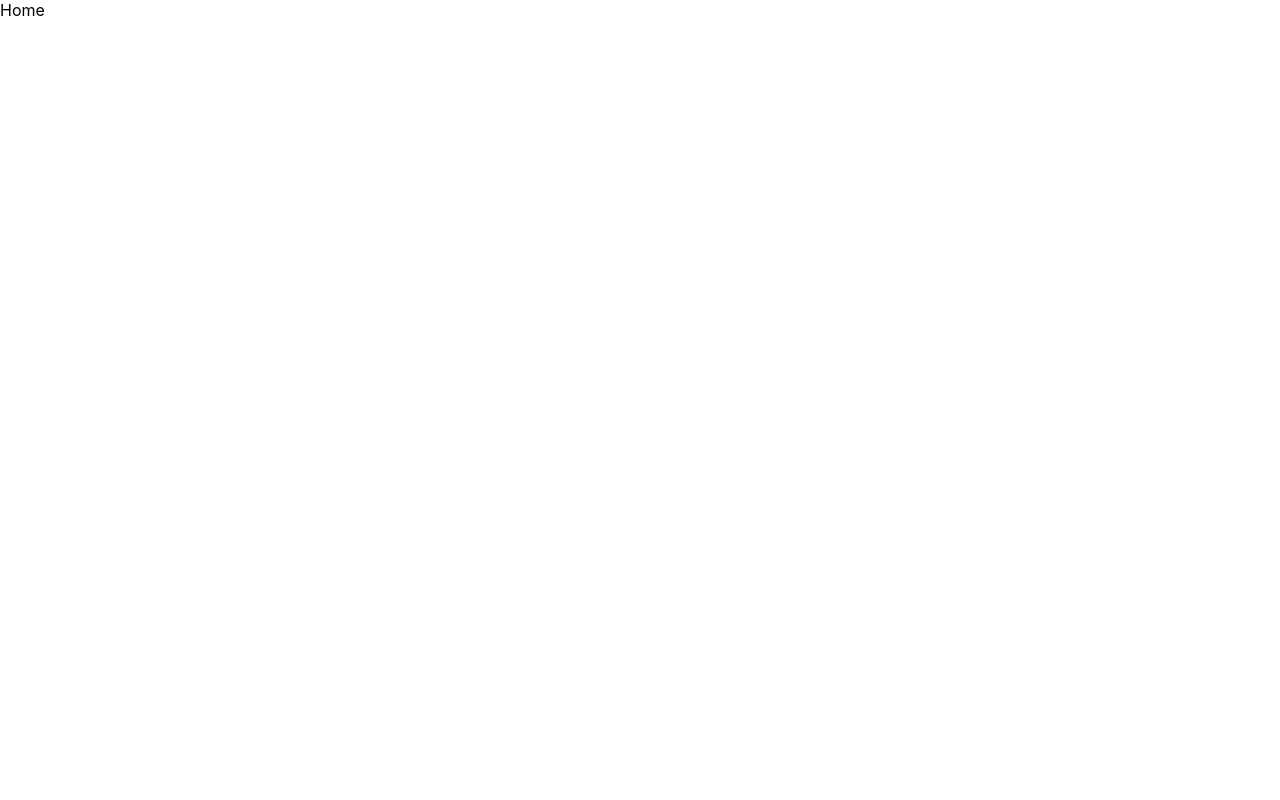
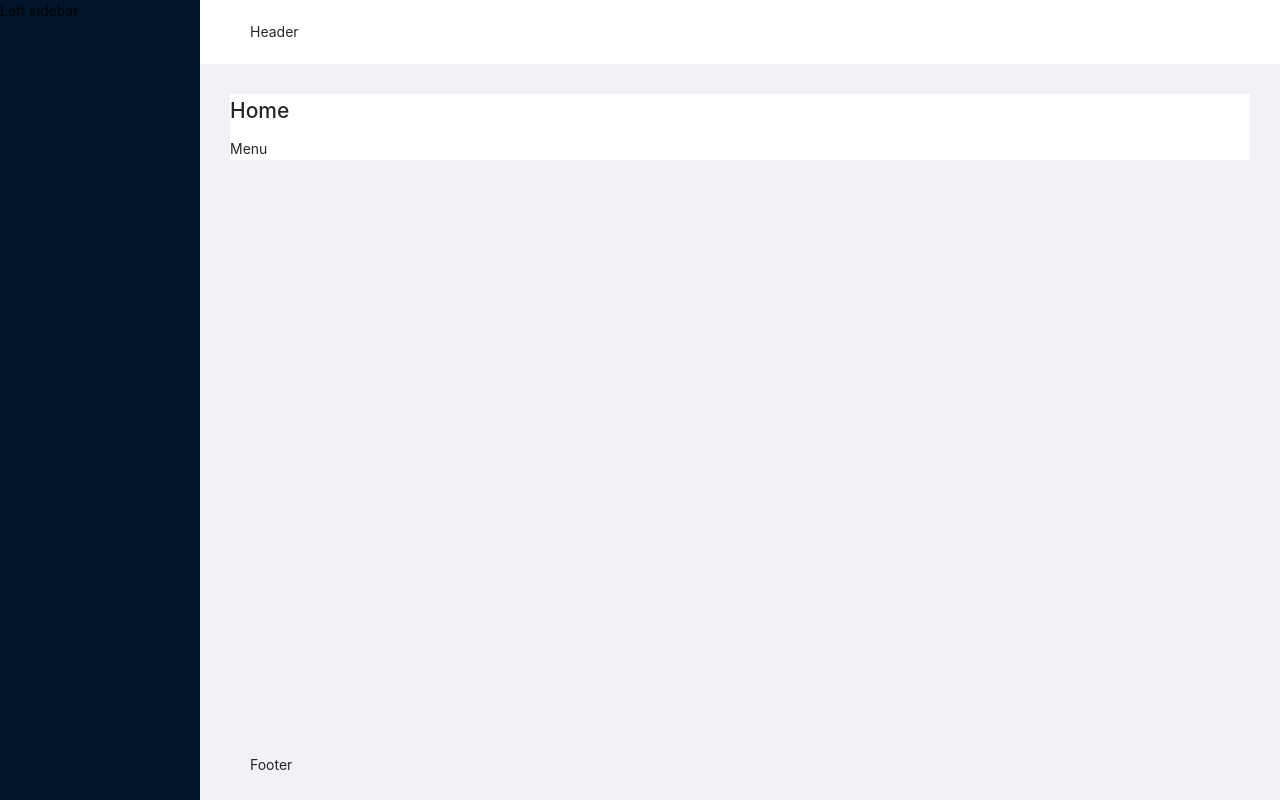
Before and after one commit to dima991911/vocabulary, a React (Create React App) app in the folder frontend/: page / in a window 1280 px wide. Built offline with nearby package versions, Linux system fonts and the light colour scheme.

Commit message:
implement ant design

```diff
--- a/frontend/package.json
+++ b/frontend/package.json
@@ -10,6 +10,8 @@
     "@types/node": "^12.20.3",
     "@types/react": "^17.0.2",
     "@types/react-dom": "^17.0.1",
+    "antd": "^4.12.3",
+    "axios": "^0.21.1",
     "react": "^17.0.1",
     "react-dom": "^17.0.1",
     "react-redux": "^7.2.2",
--- a/frontend/src/App.css
+++ b/frontend/src/App.css
@@ -0,0 +1,17 @@
+@import '~antd/dist/antd.css';
+
+.site-layout-background {
+    background-color: #fff;
+}
+
+.main-section {
+    min-height: 100vh;
+}
+
+.content-section {
+    margin: 30px;
+}
+
+.content-section-wrapper {
+    background: #fff;
+}
--- a/frontend/src/App.tsx
+++ b/frontend/src/App.tsx
@@ -1,6 +1,7 @@
 import React from 'react';
 import { Provider } from "react-redux";
 import { BrowserRouter as Router, Route } from "react-router-dom";
+import { Layout } from "antd";
 
 import './App.css';
 
@@ -8,16 +9,30 @@ import { Home, Login, SignUp } from "./pages";
 
 import { store } from "./store";
 
+const { Content, Footer, Header, Sider } = Layout;
+
 function App() {
     return (
         <Provider store={store}>
-            <Router>
-                <div>
-                    <Route path="/" exact component={Home} />
-                    <Route path="/login" exact component={Login} />
-                    <Route path="/signup" exact component={SignUp} />
-                </div>
-            </Router>
+            <Layout>
+                <Sider>Left sidebar</Sider>
+
+                <Layout className="main-section">
+                    <Header className="site-layout-background">Header</Header>
+                    <Layout className="content-section">
+                        <Content>
+                            <div className="site-layout-background">
+                                <Router>
+                                    <Route path="/" exact component={Home} />
+                                    <Route path="/login" exact component={Login} />
+                                    <Route path="/signup" exact component={SignUp} />
+                                </Router>
+                            </div>
+                        </Content>
+                    </Layout>
+                    <Footer>Footer</Footer>
+                </Layout>
+            </Layout>
         </Provider>
     );
 }
--- a/frontend/src/helpers/index.ts
+++ b/frontend/src/helpers/index.ts
@@ -0,0 +1 @@
+export {}
--- a/frontend/src/pages/home/Home.tsx
+++ b/frontend/src/pages/home/Home.tsx
@@ -3,5 +3,10 @@ import React, { FC } from "react";
 import { PropsType } from "../../types/page";
 
 export const Home: FC<PropsType> = ({ title }) => {
-    return <div>{title || 'Home'}</div>
+    return (
+        <div>
+            <h2>{title || 'Home'}</h2>
+            Menu
+        </div>
+    )
 }
```
Also changed, not shown: 1 other file (tests, documents, lock files or other folders).
